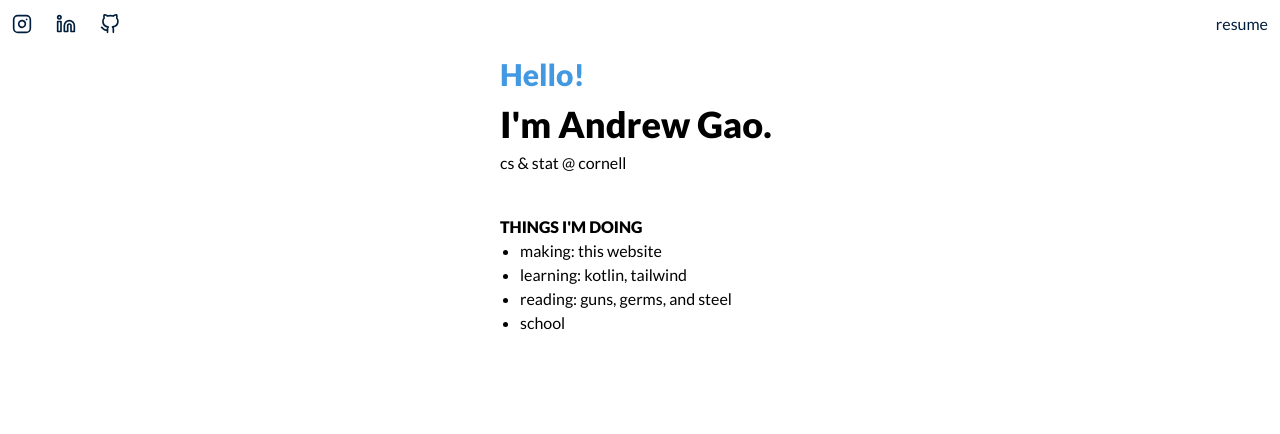
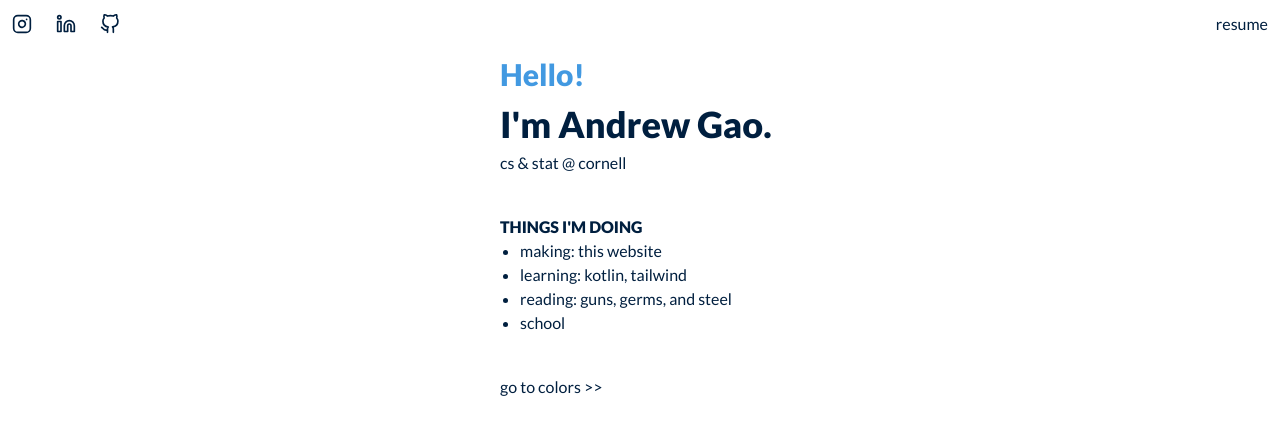
Before and after one commit to kungpaogao/website-vue, a Vue app: page / in a window 1280 px wide. Shown: the top 434 px of the page. Built offline with nearby package versions, Linux system fonts and the light colour scheme.

Commit message:
Added link to colors from homepage - test deployment

```diff
--- a/src/views/Home.vue
+++ b/src/views/Home.vue
@@ -1,10 +1,13 @@
 <template>
   <div class="home topbar-comp content-center">
-    <div class="container max-w-xs my-auto mx-auto flex flex-col p-5">
+    <div class="container max-w-xs my-auto mx-auto flex flex-col p-5 text-text">
       <h1 class="text-3xl font-extrabold font-head text-accent-500">Hello!</h1>
       <h2 class="text-4xl font-extrabold font-head">I'm Andrew Gao.</h2>
       <h3 class="text-md font-body lowercase">CS & Stat @ Cornell</h3>
       <doing class="mt-10" />
+      <router-link to="colors" class="mt-10 font-body"
+        >go to colors >></router-link
+      >
     </div>
   </div>
 </template>
```
